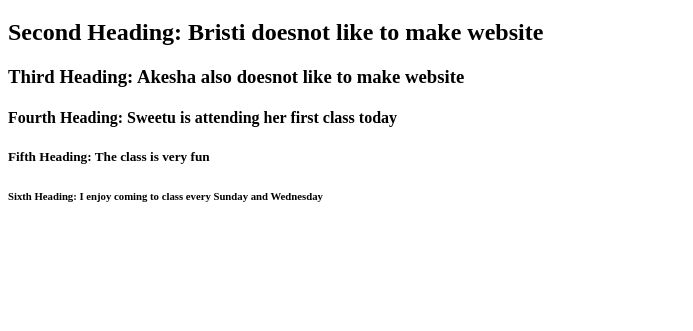
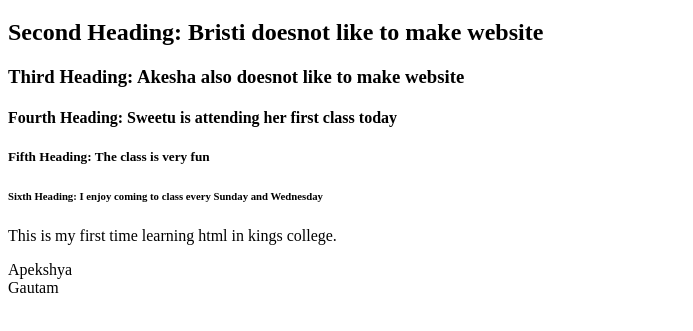
Before and after one commit to apekshy4/WebDev, a plain HTML site: page index.html in a window 1280 px wide. Shown: the part 87-418 px from the top of the page, without its empty margins (0-693 px from the left). Drawn offline with Linux system fonts and the light colour scheme.

Commit message:
Paragraph

```diff
--- a/index.html
+++ b/index.html
@@ -13,5 +13,7 @@
   <h4> Fourth Heading: Sweetu is attending her first class today</h4>
   <h5> Fifth Heading: The class is very fun </h5>
   <h6> Sixth Heading: I enjoy coming to class every Sunday and Wednesday</h6>
+  <p>This is my first time learning html in kings college.</p>
+  Apekshya<br>Gautam
 </body>
 </html>
```
